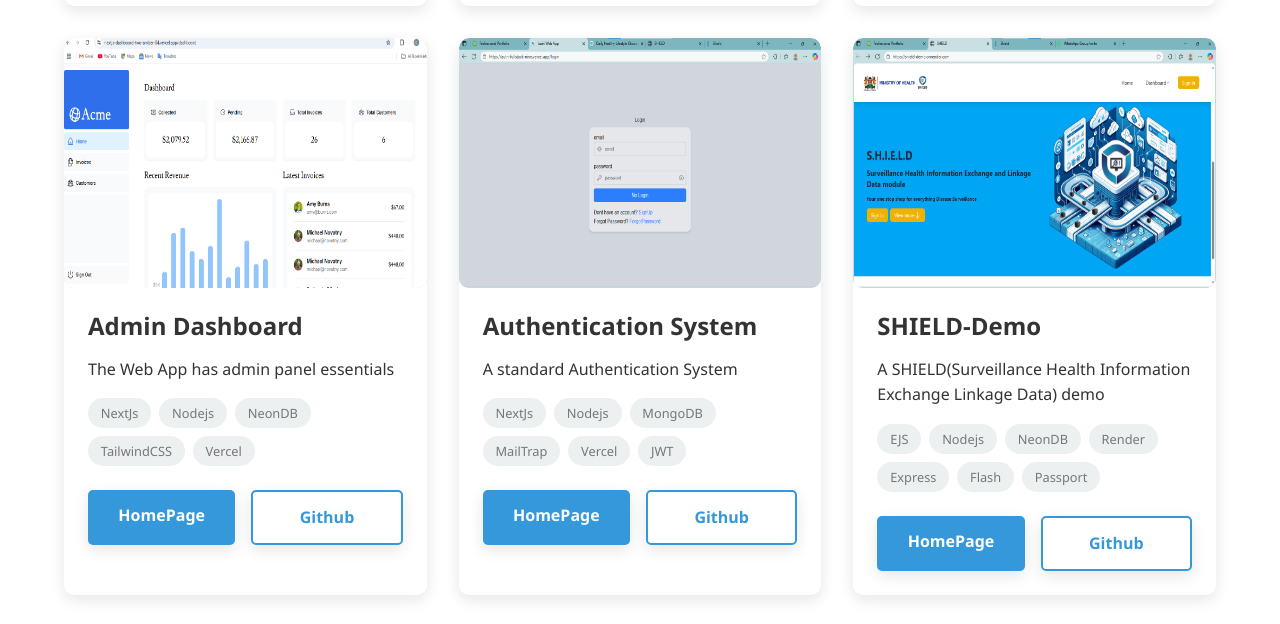
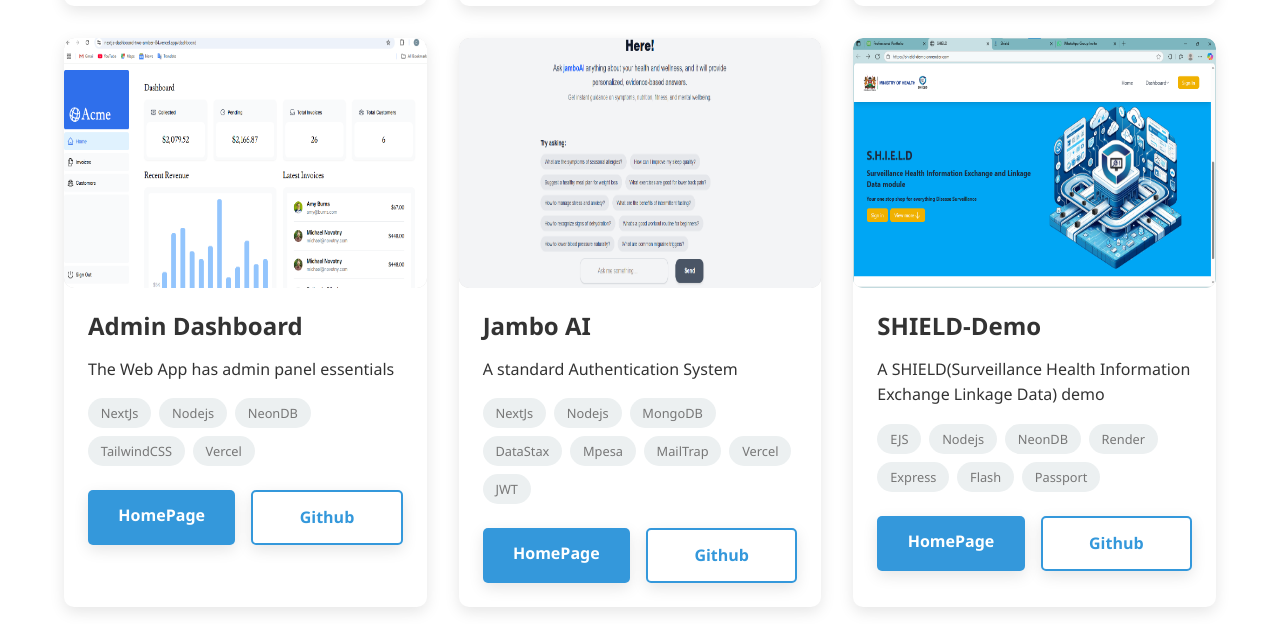
Before and after one commit to muchoki769/Portfolio, a website: page index.html in a window 1280 px wide. Shown: the part 5582-6206 px from the top of the page. Drawn offline with Linux system fonts and the light colour scheme.

Commit message:
new changes

```diff
--- a/index.html
+++ b/index.html
@@ -622,23 +622,25 @@
              <div class="project-card">
                 <div class="project-image">
                      <!-- <div class="image-placeholder"></div>   -->
-                    <img src="Public/auth.png" class="image-placeholder"></img>
+                    <img src="Public/JamboAI.PNG" class="image-placeholder"></img>
                 </div>
                 <div class="project-info">
-                    <h3>Authentication System</h3>
+                    <h3>Jambo AI</h3>
                     <p>A standard Authentication System</p>
                     <div class="project-tags">
                         <span>NextJs</span>
                         <span>Nodejs</span>
                         <span>MongoDB</span>
+                        <span>DataStax</span>
+                        <span>Mpesa</span>
                         <span>MailTrap</span>
                         <span>Vercel</span>
                         <span>JWT</span>
 
                     </div>
                     <div class="project-links">
-                        <a href="https://auth-fullstack-nine.vercel.app/login" class="btn" target="_blank" rel="noopenar noreferrer">HomePage</a>
-                        <a href="https://github.com/muchoki769/Auth_fullstack" class="btn secondary" target="_blank" rel="noopenar noreferrer">Github</a>
+                        <a href="https://jambo-ai.vercel.app/" class="btn" target="_blank" rel="noopenar noreferrer">HomePage</a>
+                        <a href="https://github.com/muchoki769/jamboAI" class="btn secondary" target="_blank" rel="noopenar noreferrer">Github</a>
                     </div>
                 </div>
             </div>
```
Also changed, not shown: Public/JamboAI.PNG (added).
